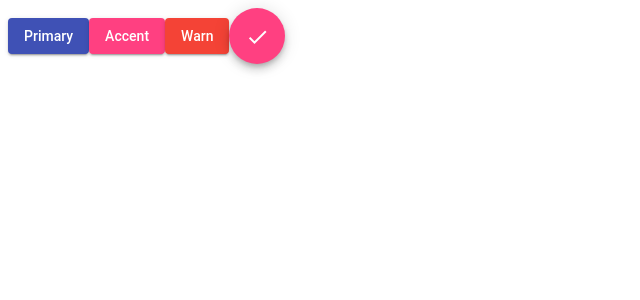
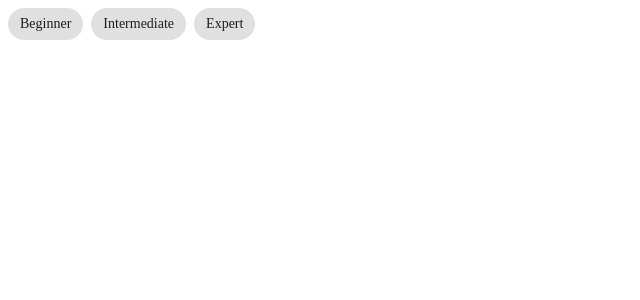
Before and after one commit to MAGNUM81/Angular-Tutorial, an Angular app in the folder material-demo/: page / in a window 1280 px wide. Shown: the top 300 px of the page, without its empty margins (0-640 px from the left). Built offline with nearby package versions, Linux system fonts and the light colour scheme.

Commit message:
mat chips
text highlight is annoying tho

```diff
--- a/material-demo/src/app/app.component.html
+++ b/material-demo/src/app/app.component.html
@@ -1,6 +1,10 @@
 <link href="https://fonts.googleapis.com/icon?family=Material+Icons"
       rel="stylesheet">
-<button color="primary" mat-raised-button>Primary</button>
-<button color="accent" mat-raised-button>Accent</button>
-<button color="warn" mat-raised-button>Warn</button>
-<button mat-fab><mat-icon>check</mat-icon></button>
+<mat-chip-list>
+  <mat-chip
+    *ngFor="let cat of categories"
+    (click)="selectCategory(cat)"
+    [selected]="cat.selected"
+  >{{cat.name}}</mat-chip>
+
+</mat-chip-list>
--- a/material-demo/src/app/app.component.ts
+++ b/material-demo/src/app/app.component.ts
@@ -6,6 +6,17 @@ import { Component } from '@angular/core';
   styleUrls: ['./app.component.less']
 })
 export class AppComponent {
-  minDate: any = new Date(2019, 6, 1);
-  maxDate: any = new Date(2019, 7, 1);
+  categories = [
+    {name: 'Beginner', selected: false},
+    {name: 'Intermediate', selected: false},
+    {name: 'Expert', selected: false}
+  ];
+
+  selectCategory(cat: any) {
+    this.categories
+      .filter(c => c !== cat)
+      .forEach(c => c.selected = false);
+
+    cat.selected = !cat.selected;
+  }
 }
--- a/material-demo/src/app/app.module.ts
+++ b/material-demo/src/app/app.module.ts
@@ -14,6 +14,7 @@ import {MatDatepickerModule} from '@angular/material/datepicker';
 import {MatNativeDateModule} from '@angular/material/core';
 import {MatIconModule} from '@angular/material/icon';
 import {MatButtonModule} from '@angular/material/button';
+import {MatChipsModule} from '@angular/material/chips';
 
 @NgModule({
   declarations: [
@@ -33,7 +34,8 @@ import {MatButtonModule} from '@angular/material/button';
     MatDatepickerModule,
     MatNativeDateModule,
     MatIconModule,
-    MatButtonModule
+    MatButtonModule,
+    MatChipsModule
   ],
   providers: [],
   bootstrap: [AppComponent]
```
